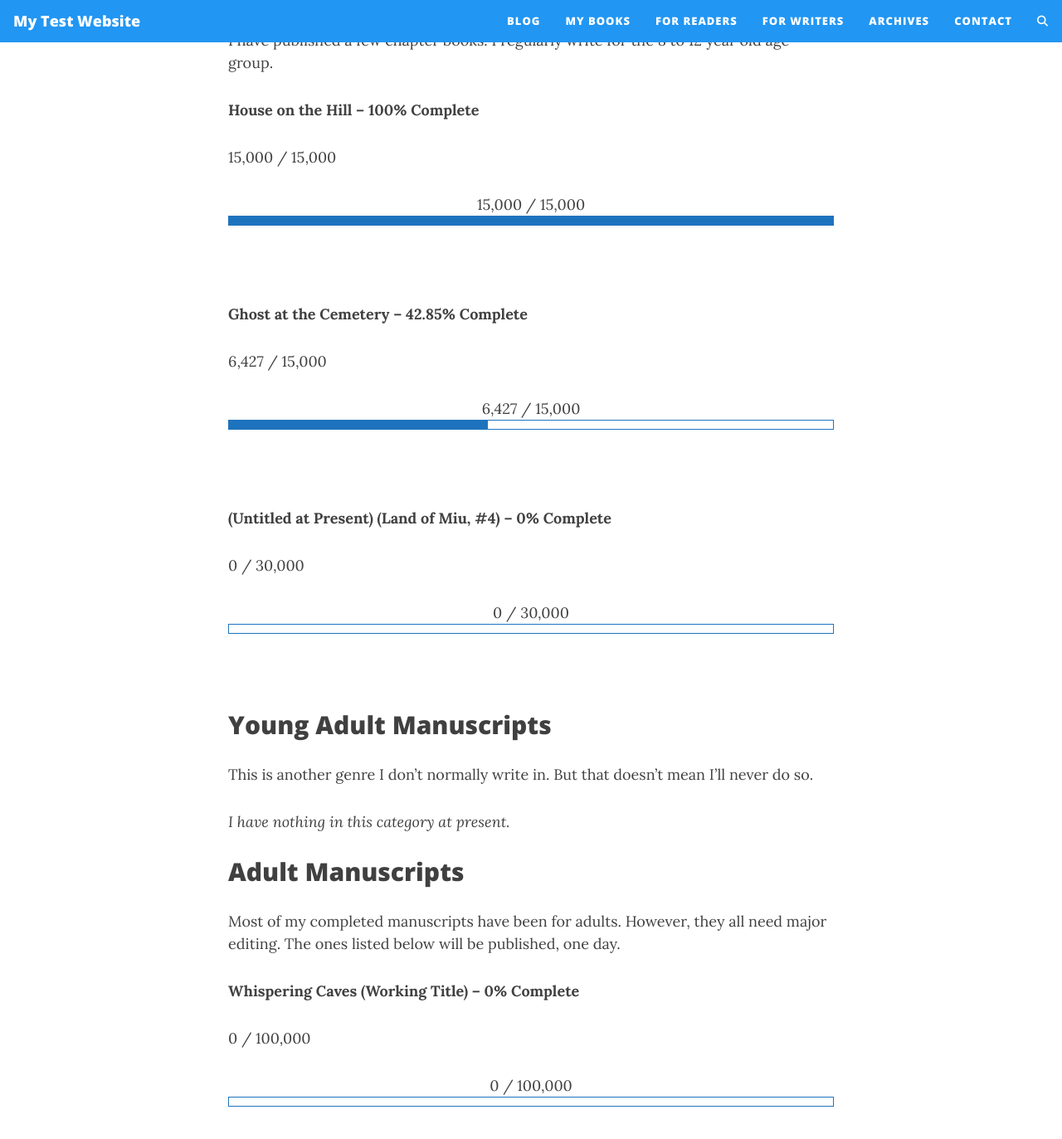
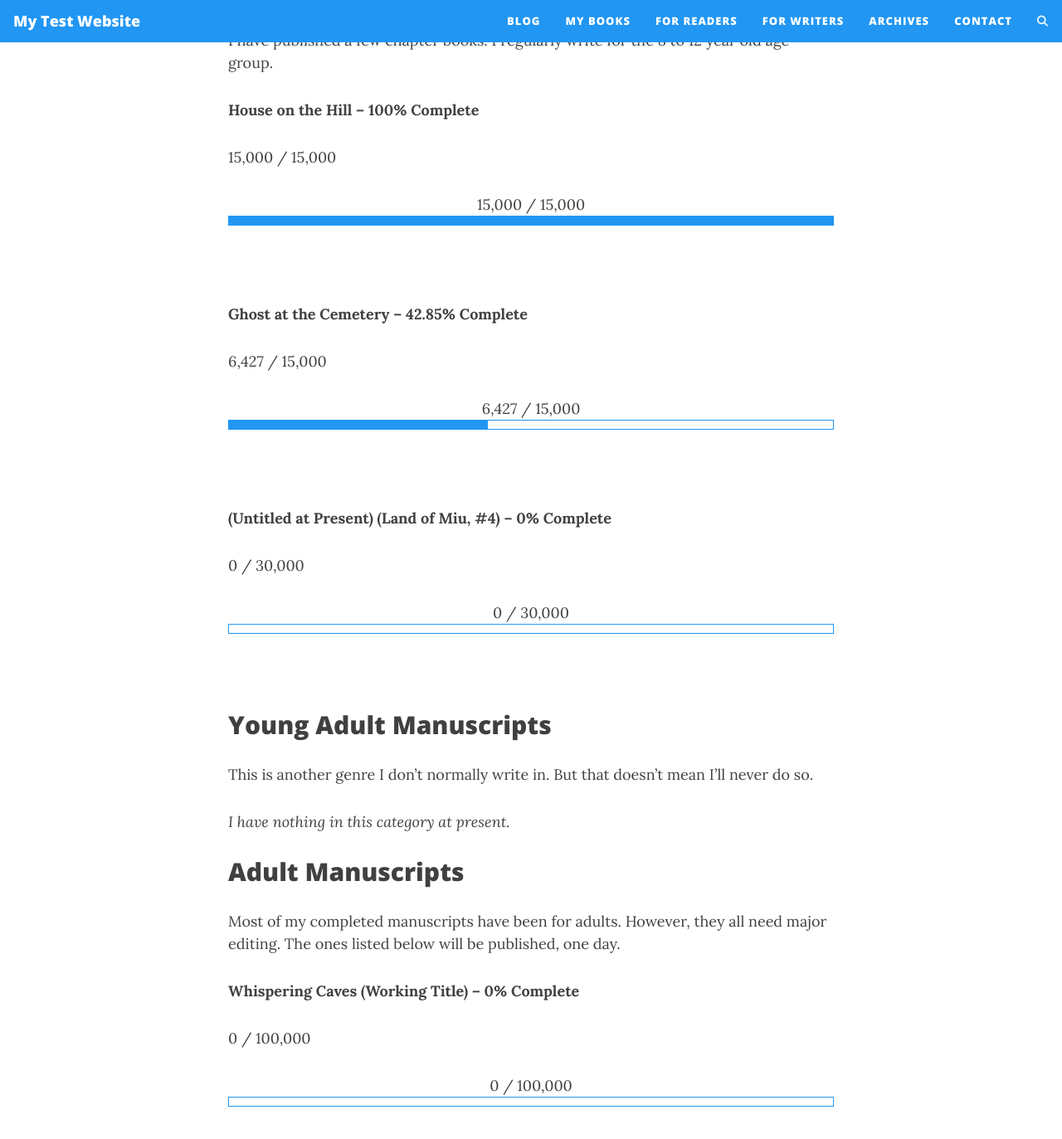
Before and after one commit to jd31122025-design/myblog, a Jekyll site: the page built from books/writers-resume.md, in a window 1280 px wide and 1400 px high, scrolled down 650 px. Shown: the top 1373 px of the window at 83% size. Built offline with Jekyll 4.4.1, drawn with Linux system fonts in a browser that asks for light colours; comment, search, counter and statistics services are not loaded.

Commit message:
Update custom-styles.css

```diff
--- a/assets/css/custom-styles.css
+++ b/assets/css/custom-styles.css
@@ -3,5 +3,5 @@
 .status { width: 100%; }
 .status p { margin: 0.25em; }
 .stats { text-align: center; }
-.statusbar { border: 1px solid #1e73be; margin-bottom: 2em; }
-.statusfill { background-color: #1e73be; height: 10px; }
+.statusbar { border: 1px solid #2196F3; margin-bottom: 2em; }
+.statusfill { background-color: #2196F3; height: 10px; }
```
